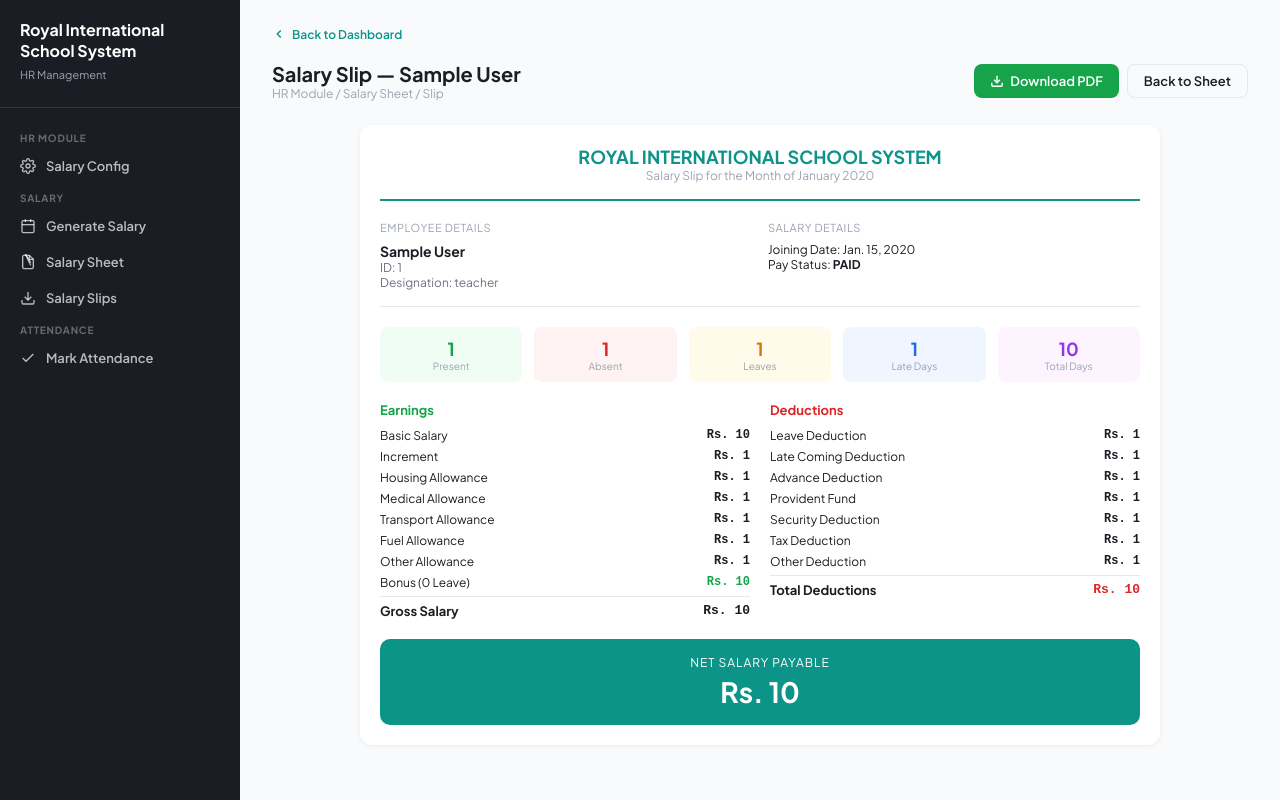
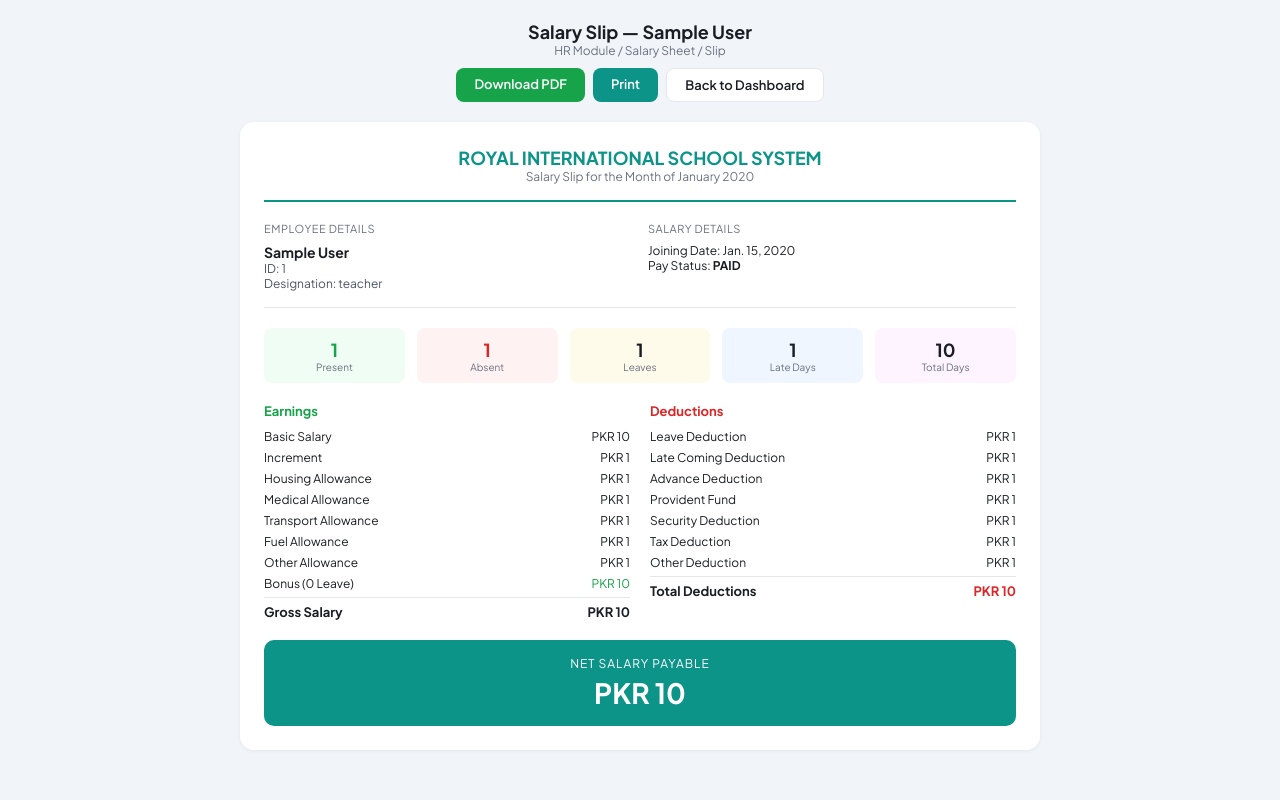
Before and after one commit to arooba-shafique/tech, a Django app: page /hr/salary/1/slip/ in a window 1280 px wide. Run offline with Django 5.2, Linux system fonts and the light colour scheme; a user stored in the database is signed in; tables that the repository leaves empty hold one stand-in row (values such as "Sample post").

Commit message:
fix: PKR currency symbol + standalone salary slip page

```diff
--- a/templates/add_teacher.html
+++ b/templates/add_teacher.html
@@ -116,7 +116,7 @@
             <div class="section-title">Salary Details</div>
             <div class="form-row">
                 <div class="form-group">
-                    <label>Basic Salary (Rs.)</label>
+                    <label>Basic Salary (PKR)</label>
                     {{ form.salary }}
                     <small>Monthly or Daily based on salary type</small>
                 </div>
--- a/templates/hr/employee_list.html
+++ b/templates/hr/employee_list.html
@@ -51,7 +51,7 @@
                     <td><span class="badge badge-blue">{{ emp.employment_type }}</span></td>
                     <td><span class="badge badge-green">{{ emp.salary_type }}</span></td>
                     <td>{{ emp.working_days }}</td>
-                    <td class="amount">Rs. {{ emp.basic_salary|floatformat:0 }}</td>
+                    <td class="amount">PKR {{ emp.basic_salary|floatformat:0 }}</td>
                     <td>{{ emp.phone|default:"-" }}</td>
                     <td>{{ emp.get_gender_display }}</td>
                     <td style="text-align:center;white-space:nowrap;">
--- a/templates/hr/monthly_salary_list.html
+++ b/templates/hr/monthly_salary_list.html
@@ -48,15 +48,15 @@
 <div class="stat-grid">
     <div class="stat-card">
         <div class="stat-icon" style="background:#f0fdf4;"><svg width="20" height="20" viewBox="0 0 24 24" fill="none" stroke="#16a34a" stroke-width="2"><path d="M12 2v20M17 5H9.5a3.5 3.5 0 0 0 0 7h5a3.5 3.5 0 0 1 0 7H6"/></svg></div>
-        <div class="stat-info"><p>Total Gross</p><h3 class="amount">Rs. {{ total_gross|floatformat:0 }}</h3></div>
+        <div class="stat-info"><p>Total Gross</p><h3 class="amount">PKR {{ total_gross|floatformat:0 }}</h3></div>
     </div>
     <div class="stat-card">
         <div class="stat-icon" style="background:#fef2f2;"><svg width="20" height="20" viewBox="0 0 24 24" fill="none" stroke="#dc2626" stroke-width="2"><line x1="18" y1="6" x2="6" y2="18"/><line x1="6" y1="6" x2="18" y2="18"/></svg></div>
-        <div class="stat-info"><p>Total Deductions</p><h3 class="amount">Rs. {{ total_deductions|floatformat:0 }}</h3></div>
+        <div class="stat-info"><p>Total Deductions</p><h3 class="amount">PKR {{ total_deductions|floatformat:0 }}</h3></div>
     </div>
     <div class="stat-card">
         <div class="stat-icon" style="background:#eff6ff;"><svg width="20" height="20" viewBox="0 0 24 24" fill="none" stroke="#2563eb" stroke-width="2"><path d="M12 2v20M17 5H9.5a3.5 3.5 0 0 0 0 7h5a3.5 3.5 0 0 1 0 7H6"/></svg></div>
-        <div class="stat-info"><p>Net Salary Payable</p><h3 class="amount">Rs. {{ total_net|floatformat:0 }}</h3></div>
+        <div class="stat-info"><p>Net Salary Payable</p><h3 class="amount">PKR {{ total_net|floatformat:0 }}</h3></div>
     </div>
     <div class="stat-card">
         <div class="stat-icon" style="background:#fffbeb;"><svg width="20" height="20" viewBox="0 0 24 24" fill="none" stroke="#d97706" stroke-width="2"><path d="M17 21v-2a4 4 0 0 0-4-4H5a4 4 0 0 0-4 4v2"/><circle cx="9" cy="7" r="4"/></svg></div>
--- a/templates/hr/salary_slip.html
+++ b/templates/hr/salary_slip.html
@@ -1,17 +1,39 @@
-{% extends "hr/base_hr.html" %}
-
-{% block content %}
-<div class="hr-topbar">
+{% load static %}
+<!DOCTYPE html>
+<html lang="en">
+<head>
+    <meta charset="UTF-8">
+    <meta name="viewport" content="width=device-width, initial-scale=1.0">
+    <title>Salary Slip - {{ employee.full_name }} - {{ month_name }} {{ salary.year }}</title>
+    <link href="https://fonts.googleapis.com/css2?family=Plus+Jakarta+Sans:wght@400;500;600;700&display=swap" rel="stylesheet">
+    <style>
+        * { margin:0; padding:0; box-sizing:border-box; }
+        body { font-family:'Plus Jakarta Sans',sans-serif; background:#f1f5f9; color:#1a1d23; padding:20px; }
+        .topbar { text-align:center; margin-bottom:20px; }
+        .topbar h1 { font-size:18px; font-weight:700; color:#1a1d23; }
+        .topbar .breadcrumb { font-size:12px; color:#6b7280; }
+        .topbar .actions { margin-top:10px; display:flex; gap:8px; justify-content:center; }
+        .topbar .actions a { padding:8px 18px; border-radius:8px; font-size:13px; font-weight:600; text-decoration:none; }
+        .btn-primary { background:#0d9488; color:#fff; border:none; }
+        .btn-primary:hover { background:#0f766e; }
+        .btn-ghost { background:#fff; color:#1a1d23; border:1px solid #e5e7eb; }
+        .btn-ghost:hover { background:#f9fafb; }
+        .btn-success { background:#16a34a; color:#fff; border:none; }
+        .btn-success:hover { background:#15803d; }
+        .card { background:#fff; border-radius:14px; box-shadow:0 1px 4px rgba(0,0,0,.06); padding:24px; }
+        :root { --primary:#0d9488; --green:#16a34a; --red:#dc2626; --border:#e5e7eb; --text-muted:#6b7280; --text-secondary:#4b5563; }
+    </style>
+</head>
+<body>
+<div class="topbar">
     <div>
         <h1>Salary Slip — {{ employee.full_name }}</h1>
         <div class="breadcrumb">HR Module / Salary Sheet / Slip</div>
     </div>
-    <div style="display:flex;gap:8px;">
-        <a href="{% url 'hr_salary_slip_pdf' salary.pk %}" class="btn btn-success" target="_blank">
-            <svg width="14" height="14" viewBox="0 0 24 24" fill="none" stroke="currentColor" stroke-width="2.5"><path d="M21 15v4a2 2 0 0 1-2 2H5a2 2 0 0 1-2-2v-4"/><polyline points="7 10 12 15 17 10"/><line x1="12" y1="15" x2="12" y2="3"/></svg>
-            Download PDF
-        </a>
-        <a href="{% url 'hr_monthly_salary_list' %}?month={{ salary.month }}&year={{ salary.year }}" class="btn btn-ghost">Back to Sheet</a>
+    <div class="actions">
+        <a href="{% url 'hr_salary_slip_pdf' salary.pk %}" class="btn-success" target="_blank">Download PDF</a>
+        <a href="javascript:window.print();" class="btn-primary">Print</a>
+        <a href="{% url 'admin_console' %}" class="btn-ghost">Back to Dashboard</a>
     </div>
 </div>
 
@@ -69,28 +91,28 @@
         <div>
             <h3 style="font-size:13px;font-weight:700;margin-bottom:10px;color:var(--green);">Earnings</h3>
             <div style="display:flex;flex-direction:column;gap:6px;">
-                <div style="display:flex;justify-content:space-between;font-size:12px;"><span>Basic Salary</span><span class="amount">Rs. {{ salary.basic_salary|floatformat:0 }}</span></div>
-                <div style="display:flex;justify-content:space-between;font-size:12px;"><span>Increment</span><span class="amount">Rs. {{ salary.increment|floatformat:0 }}</span></div>
-                <div style="display:flex;justify-content:space-between;font-size:12px;"><span>Housing Allowance</span><span class="amount">Rs. {{ salary.housing_allowance|floatformat:0 }}</span></div>
-                <div style="display:flex;justify-content:space-between;font-size:12px;"><span>Medical Allowance</span><span class="amount">Rs. {{ salary.medical_allowance|floatformat:0 }}</span></div>
-                <div style="display:flex;justify-content:space-between;font-size:12px;"><span>Transport Allowance</span><span class="amount">Rs. {{ salary.transport_allowance|floatformat:0 }}</span></div>
-                <div style="display:flex;justify-content:space-between;font-size:12px;"><span>Fuel Allowance</span><span class="amount">Rs. {{ salary.fuel_allowance|floatformat:0 }}</span></div>
-                <div style="display:flex;justify-content:space-between;font-size:12px;"><span>Other Allowance</span><span class="amount">Rs. {{ salary.other_allowance|floatformat:0 }}</span></div>
-                <div style="display:flex;justify-content:space-between;font-size:12px;"><span>Bonus (0 Leave)</span><span class="amount" style="color:var(--green);">Rs. {{ salary.bonus_amount|floatformat:0 }}</span></div>
-                <div style="border-top:1px solid var(--border);padding-top:6px;display:flex;justify-content:space-between;font-size:13px;font-weight:700;"><span>Gross Salary</span><span class="amount">Rs. {{ salary.gross_salary|floatformat:0 }}</span></div>
+                <div style="display:flex;justify-content:space-between;font-size:12px;"><span>Basic Salary</span><span class="amount">PKR {{ salary.basic_salary|floatformat:0 }}</span></div>
+                <div style="display:flex;justify-content:space-between;font-size:12px;"><span>Increment</span><span class="amount">PKR {{ salary.increment|floatformat:0 }}</span></div>
+                <div style="display:flex;justify-content:space-between;font-size:12px;"><span>Housing Allowance</span><span class="amount">PKR {{ salary.housing_allowance|floatformat:0 }}</span></div>
+                <div style="display:flex;justify-content:space-between;font-size:12px;"><span>Medical Allowance</span><span class="amount">PKR {{ salary.medical_allowance|floatformat:0 }}</span></div>
+                <div style="display:flex;justify-content:space-between;font-size:12px;"><span>Transport Allowance</span><span class="amount">PKR {{ salary.transport_allowance|floatformat:0 }}</span></div>
+                <div style="display:flex;justify-content:space-between;font-size:12px;"><span>Fuel Allowance</span><span class="amount">PKR {{ salary.fuel_allowance|floatformat:0 }}</span></div>
+                <div style="display:flex;justify-content:space-between;font-size:12px;"><span>Other Allowance</span><span class="amount">PKR {{ salary.other_allowance|floatformat:0 }}</span></div>
+                <div style="display:flex;justify-content:space-between;font-size:12px;"><span>Bonus (0 Leave)</span><span class="amount" style="color:var(--green);">PKR {{ salary.bonus_amount|floatformat:0 }}</span></div>
+                <div style="border-top:1px solid var(--border);padding-top:6px;display:flex;justify-content:space-between;font-size:13px;font-weight:700;"><span>Gross Salary</span><span class="amount">PKR {{ salary.gross_salary|floatformat:0 }}</span></div>
             </div>
         </div>
         <div>
             <h3 style="font-size:13px;font-weight:700;margin-bottom:10px;color:var(--red);">Deductions</h3>
             <div style="display:flex;flex-direction:column;gap:6px;">
-                <div style="display:flex;justify-content:space-between;font-size:12px;"><span>Leave Deduction</span><span class="amount">Rs. {{ salary.leave_deduction|floatformat:0 }}</span></div>
-                <div style="display:flex;justify-content:space-between;font-size:12px;"><span>Late Coming Deduction</span><span class="amount">Rs. {{ salary.late_coming_deduction|floatformat:0 }}</span></div>
-                <div style="display:flex;justify-content:space-between;font-size:12px;"><span>Advance Deduction</span><span class="amount">Rs. {{ salary.advance_deduction|floatformat:0 }}</span></div>
-                <div style="display:flex;justify-content:space-between;font-size:12px;"><span>Provident Fund</span><span class="amount">Rs. {{ salary.provident_fund|floatformat:0 }}</span></div>
-                <div style="display:flex;justify-content:space-between;font-size:12px;"><span>Security Deduction</span><span class="amount">Rs. {{ salary.security_deduction|floatformat:0 }}</span></div>
-                <div style="display:flex;justify-content:space-between;font-size:12px;"><span>Tax Deduction</span><span class="amount">Rs. {{ salary.tax_deduction|floatformat:0 }}</span></div>
-                <div style="display:flex;justify-content:space-between;font-size:12px;"><span>Other Deduction</span><span class="amount">Rs. {{ salary.other_deduction|floatformat:0 }}</span></div>
-                <div style="border-top:1px solid var(--border);padding-top:6px;display:flex;justify-content:space-between;font-size:13px;font-weight:700;"><span>Total Deductions</span><span class="amount" style="color:var(--red);">Rs. {{ salary.total_deductions|floatformat:0 }}</span></div>
+                <div style="display:flex;justify-content:space-between;font-size:12px;"><span>Leave Deduction</span><span class="amount">PKR {{ salary.leave_deduction|floatformat:0 }}</span></div>
+                <div style="display:flex;justify-content:space-between;font-size:12px;"><span>Late Coming Deduction</span><span class="amount">PKR {{ salary.late_coming_deduction|floatformat:0 }}</span></div>
+                <div style="display:flex;justify-content:space-between;font-size:12px;"><span>Advance Deduction</span><span class="amount">PKR {{ salary.advance_deduction|floatformat:0 }}</span></div>
+                <div style="display:flex;justify-content:space-between;font-size:12px;"><span>Provident Fund</span><span class="amount">PKR {{ salary.provident_fund|floatformat:0 }}</span></div>
+                <div style="display:flex;justify-content:space-between;font-size:12px;"><span>Security Deduction</span><span class="amount">PKR {{ salary.security_deduction|floatformat:0 }}</span></div>
+                <div style="display:flex;justify-content:space-between;font-size:12px;"><span>Tax Deduction</span><span class="amount">PKR {{ salary.tax_deduction|floatformat:0 }}</span></div>
+                <div style="display:flex;justify-content:space-between;font-size:12px;"><span>Other Deduction</span><span class="amount">PKR {{ salary.other_deduction|floatformat:0 }}</span></div>
+                <div style="border-top:1px solid var(--border);padding-top:6px;display:flex;justify-content:space-between;font-size:13px;font-weight:700;"><span>Total Deductions</span><span class="amount" style="color:var(--red);">PKR {{ salary.total_deductions|floatformat:0 }}</span></div>
             </div>
         </div>
     </div>
@@ -98,7 +120,8 @@
     <!-- Net Salary -->
     <div style="background:var(--primary);color:#fff;border-radius:10px;padding:16px 20px;text-align:center;">
         <div style="font-size:12px;text-transform:uppercase;letter-spacing:1px;margin-bottom:4px;">Net Salary Payable</div>
-        <div style="font-size:28px;font-weight:700;">Rs. {{ salary.net_salary|floatformat:0 }}</div>
+        <div style="font-size:28px;font-weight:700;">PKR {{ salary.net_salary|floatformat:0 }}</div>
     </div>
 </div>
-{% endblock %}
+</body>
+</html>
```
Also changed, not shown: templates/admin_manager_dashboard.html (+30 -30 lines), templates/hr/edit_monthly_salary.html (+14 -14 lines), templates/hr/employee_salary_form.html (+6 -6 lines), templates/hr/salary_slip_print.html (+19 -19 lines), templates/hr/salary_slip_print_all.html (+18 -18 lines).
